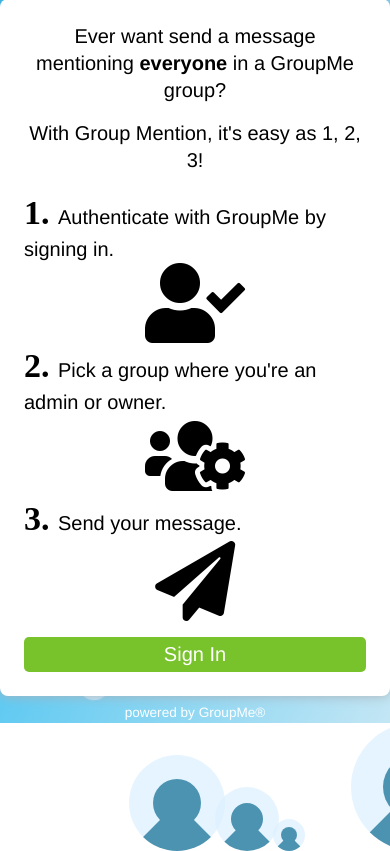
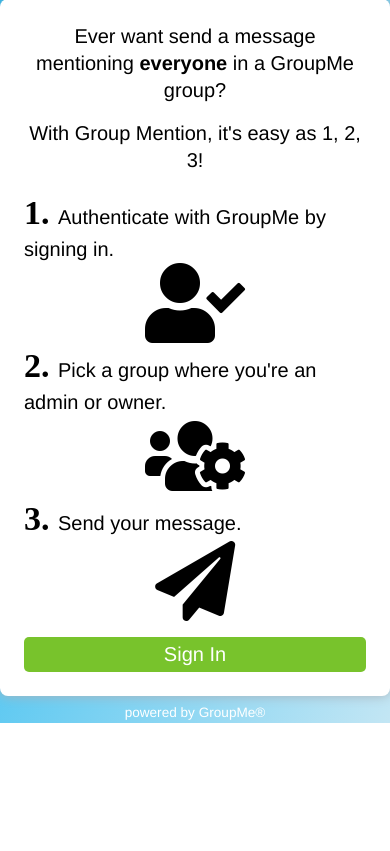
Before and after one commit to stuejho/groupme-all-message, a Flask app: page / in a window 390 px wide; the page is wider, and only the part inside the window is pictured. Shown: the part 121-972 px from the top of that part. After the commit the page ends 844 px from the top of that part, so only its background shows below. Run offline with Flask 2, Linux system fonts and the light colour scheme.

Commit message:
Hide animations on mobile

```diff
--- a/templates/index.html
+++ b/templates/index.html
@@ -47,7 +47,7 @@
         <p class="notice">powered by GroupMe&reg;</p>
       </div>
 
-      <div class="anim">
+      <div class="anim hide-mobile">
         <div class="anim-profile-pic anim-profile-pic-md" id="pp0"></div>
         <div class="anim-profile-pic anim-profile-pic-sm" id="pp1"></div>
         <div class="anim-profile-pic anim-profile-pic-xs" id="pp2"></div>
```
